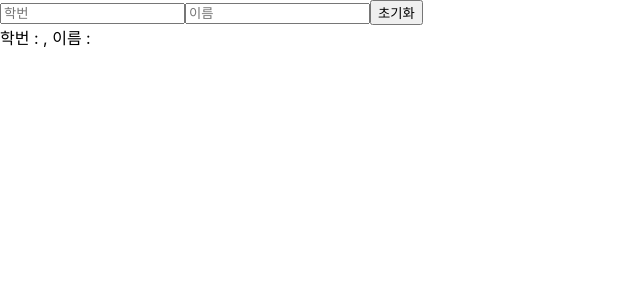
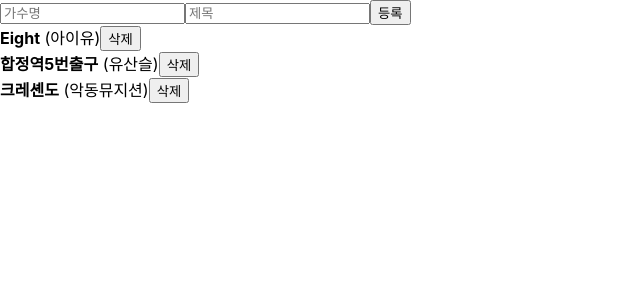
Before and after one commit to hd1534/2020-node-project, a React (Create React App) app in the folder 70_react/71_basic/: page / in a window 1280 px wide. Shown: the top 300 px of the page, without its empty margins (0-640 px from the left). Built offline with nearby package versions, Linux system fonts and the light colour scheme.

Commit message:
music, movie

```diff
--- a/70_react/71_basic/src/App.js
+++ b/70_react/71_basic/src/App.js
@@ -1,26 +1,65 @@
-import React from "react";
-import "./App.css";
-import StateSample from "./stateSample";
-import InputSample from "./inputSample";
-import MultiInputSample from "./multiInputSample";
-
-// 함수형 컴포넌트
-// JSX를 리턴
-
-// JSX 규칙
-// 1. 2개 이상의 태그는 반드시 하나의 태그로 감싸주어야 한다.  (주로 <div></div>, <></> 를 쓴다. fragment)
-// 2. 여는 태그와 닫는 태그가 항상 있어야 한다. (self-closing (<a />)을 사용해도 된다.)
-// 3. JSX 안에서 javascript 값을 사용할 때에는 {} 를 사용한다
-// 4. 인라인 style 작성 시 객체로 작성 (Camelcase)
-// 5. css class 설정 시 class -> className
-// 6. 주석 작성 {/* */}
+import React, { useState } from "react";
+import { useRef } from "react";
+import MusicList from "./MusicList";
+import CreateMusic from "./CreateMusic";
 
 function App() {
+  const [music, setMusic] = useState({
+    title: "",
+    singer: "",
+    active: false,
+  });
+
+  const { title, singer } = music;
+
+  let [musicList, setMusicList] = useState([
+    { id: 1, singer: "아이유", title: "Eight", active: false },
+    { id: 2, singer: "유산슬", title: "합정역5번출구", active: false },
+    { id: 3, singer: "악동뮤지션", title: "크레셴도", active: false },
+  ]);
+
+  const nextId = useRef(4);
+  const inputSinger = useRef();
+
+  const onCreate = () => {
+    // setMusicList([...musicList, { id: nextId.current, ...music }]);
+    setMusicList(musicList.concat({ id: nextId.current, ...music }));
+    setMusic({ title: "", singer: "", active: false });
+    nextId.current += 1;
+    inputSinger.current.focus();
+  };
+
+  const onChange = (event) => {
+    const { name, value } = event.target;
+    setMusic({ ...music, [name]: value });
+  };
+
+  const onRemove = (id) => {
+    setMusicList(musicList.filter((item) => item.id !== id));
+  };
+
+  const onToggle = (id) => {
+    setMusicList(
+      musicList.map((music) =>
+        music.id === id ? { ...music, active: !music.active } : music
+      )
+    );
+  };
+
   return (
     <>
-      <MultiInputSample />
-      {/* <InputSample /> */}
-      {/* <StateSample /> */}
+      <CreateMusic
+        title={title}
+        singer={singer}
+        onChange={onChange}
+        onCreate={onCreate}
+        inputSinger={inputSinger}
+      />
+      <MusicList
+        musicList={musicList}
+        onRemove={onRemove}
+        onToggle={onToggle}
+      />
     </>
   );
 }
--- /dev/null
+++ b/70_react/71_basic/src/CreateMusic.js
@@ -0,0 +1,24 @@
+import React from "react";
+
+function CreateMusic({ title, singer, onChange, onCreate, inputSinger }) {
+  return (
+    <>
+      <input
+        name="singer"
+        placeholder="가수명"
+        onChange={onChange}
+        value={singer}
+        ref={inputSinger}
+      />
+      <input
+        name="title"
+        placeholder="제목"
+        onChange={onChange}
+        value={title}
+      />
+      <button onClick={onCreate}>등록</button>
+    </>
+  );
+}
+
+export default CreateMusic;
--- /dev/null
+++ b/70_react/71_basic/src/Music2.js
@@ -0,0 +1,23 @@
+// 클래스형 컴포넌트
+import React, { Component } from "react";
+
+class Music2 extends Component {
+  render() {
+    const { music, onRemove, onToggle } = this.props;
+    const { id, title, singer, active } = music;
+    const style = {
+      color: active ? "blue" : "black",
+      cursor: "pointer",
+    };
+    return (
+      <div>
+        <b style={style} onClick={() => onToggle(id)}>
+          {title}
+        </b>{" "}
+        ({singer})<button onClick={() => onRemove(id)}>삭제</button>
+      </div>
+    );
+  }
+}
+
+export default Music2;
--- /dev/null
+++ b/70_react/71_basic/src/MusicList.js
@@ -0,0 +1,35 @@
+import React from "react";
+import Music2 from "./Music2";
+
+function Music({ music, onRemove, onToggle }) {
+  const { id, title, singer, active } = music;
+  const style = {
+    color: active ? "blue" : "black",
+    cursor: "pointer",
+  };
+  return (
+    <div>
+      <b style={style} onClick={() => onToggle(id)}>
+        {title}
+      </b>{" "}
+      ({singer})<button onClick={() => onRemove(id)}>삭제</button>
+    </div>
+  );
+}
+
+function MusicList({ musicList, onRemove, onToggle }) {
+  return (
+    <>
+      {musicList.map((item) => (
+        <Music2
+          key={item.id}
+          music={item}
+          onRemove={onRemove}
+          onToggle={onToggle}
+        />
+      ))}
+    </>
+  );
+}
+
+export default MusicList;
```
Also changed, not shown: 70_react/71_basic/src/App_movie.js (added, +86 -0 lines), 70_react/71_basic/src/App_second.js (added, +28 -0 lines), 70_react/71_basic/src/ChangeColor.js (added, +19 -0 lines), 70_react/71_basic/src/ChangeState.js (added, +24 -0 lines), 70_react/71_basic/src/CreateMovie.js (added, +32 -0 lines), 70_react/71_basic/src/MovieList.js (added, +34 -0 lines), 1 other file (tests, documents, lock files or other folders).
